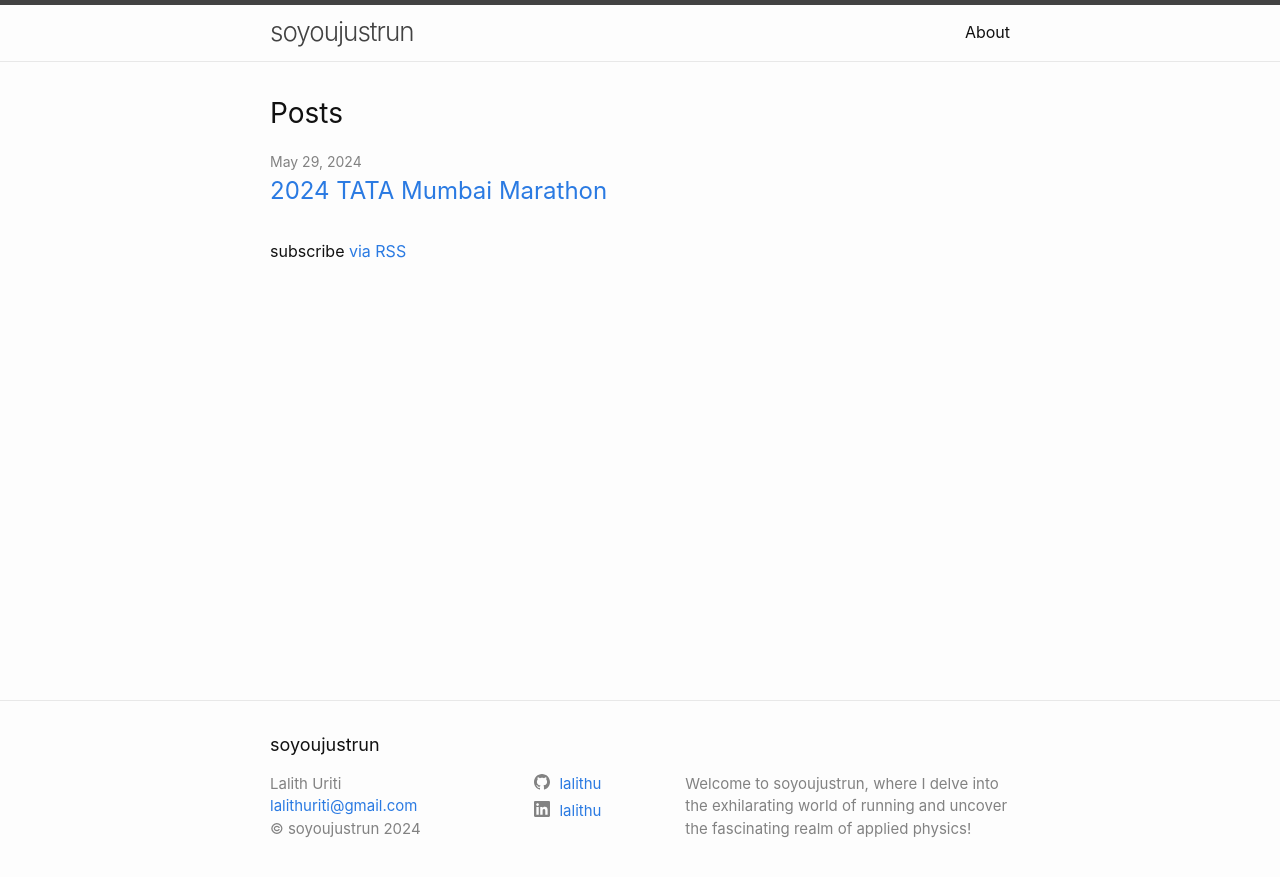
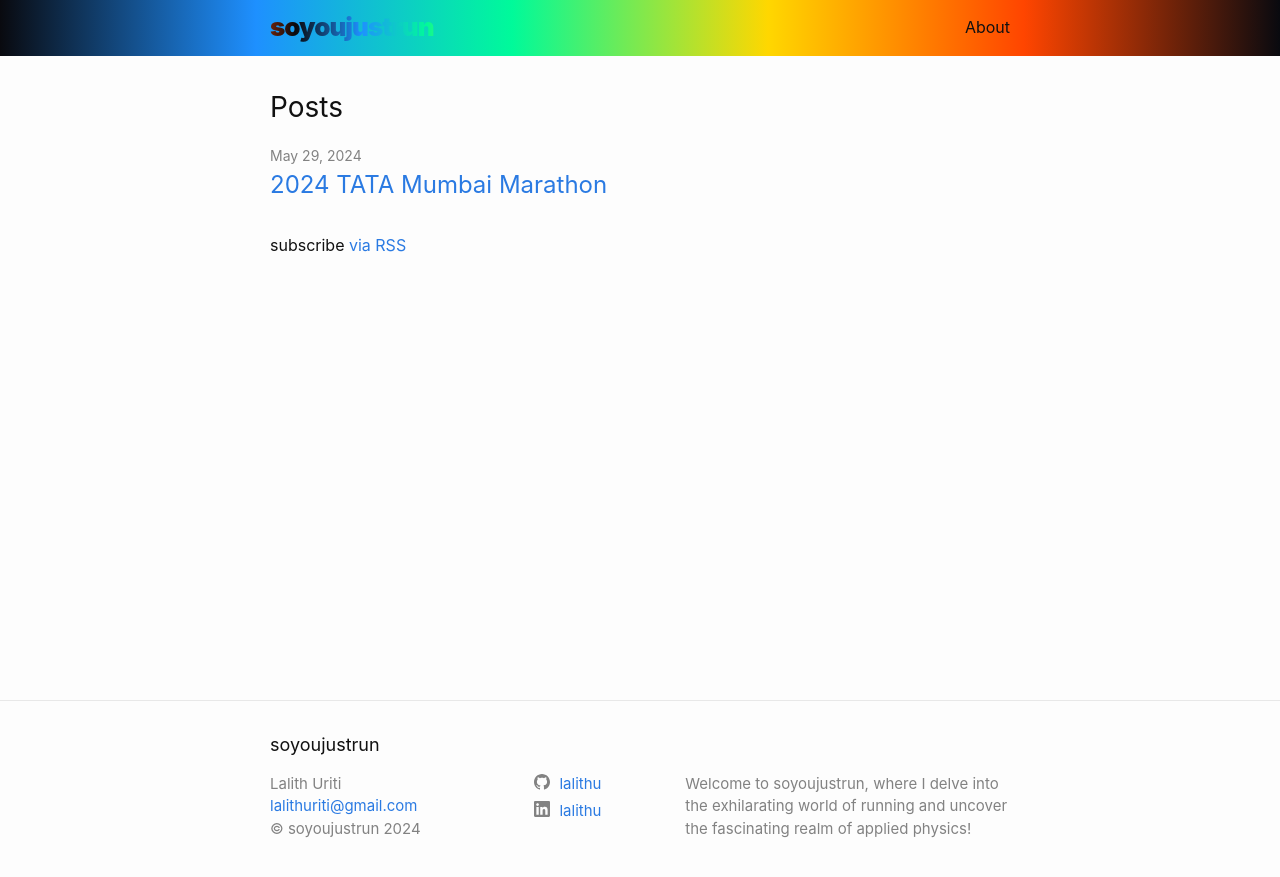
Before and after one commit to lalithu/so-you-just-run, a Jekyll site: the page built from index.markdown, in a window 1280 px wide. Shown: the top 877 px of the page. Built offline with Jekyll 4.4.1, drawn with Linux system fonts in a browser that asks for light colours.

Commit message:
Successful Update to _layout.scss

```diff
--- a/_sass/minima/_layout.scss
+++ b/_sass/minima/_layout.scss
@@ -2,8 +2,17 @@
  * Site header
  */
 .site-header {
-  border-top: 5px solid $grey-color-dark;
-  border-bottom: 1px solid $grey-color-light;
+  // border-top: 5px solid $grey-color-dark;
+  // border-bottom: 1px solid $grey-color-light;
+  background: linear-gradient(
+    to right,
+    #090a0f,
+    dodgerblue 20%,
+    mediumspringgreen 40%,
+    gold 60%,
+    orangered 80%,
+    #090a0f
+  );
   min-height: $spacing-unit * 1.865;
 
   // Positioning context for the mobile navigation icon
@@ -12,15 +21,37 @@
 
 .site-title {
   @include relative-font-size(1.625);
-  font-weight: 300;
+  font-family: -apple-system, BlinkMacSystemFont, "Segoe UI", Roboto, Helvetica, Arial, sans-serif,
+  "Apple Color Emoji", "Segoe UI Emoji", "Segoe UI Symbol";
+
+  font-weight: 1000;
   line-height: $base-line-height * $base-font-size * 2.25;
   letter-spacing: -1px;
   margin-bottom: 0;
   float: left;
 
-  &,
-  &:visited {
-    color: $grey-color-dark;
+  background: linear-gradient(
+    to right,
+    #090a0f,
+    dodgerblue 20%,
+    mediumspringgreen 40%,
+    gold 60%,
+    orangered 80%,
+    #090a0f
+  );
+
+  background-size: 200% auto;
+  color: #000;
+  background-clip: text;
+  -webkit-text-fill-color: transparent;
+  -webkit-background-clip: text;
+  -webkit-text-fill-color: transparent;
+  animation: justrun 5s linear infinite;
+
+  @keyframes justrun {
+    to {
+      background-position: 200% center;
+    }
   }
 }
 
```
